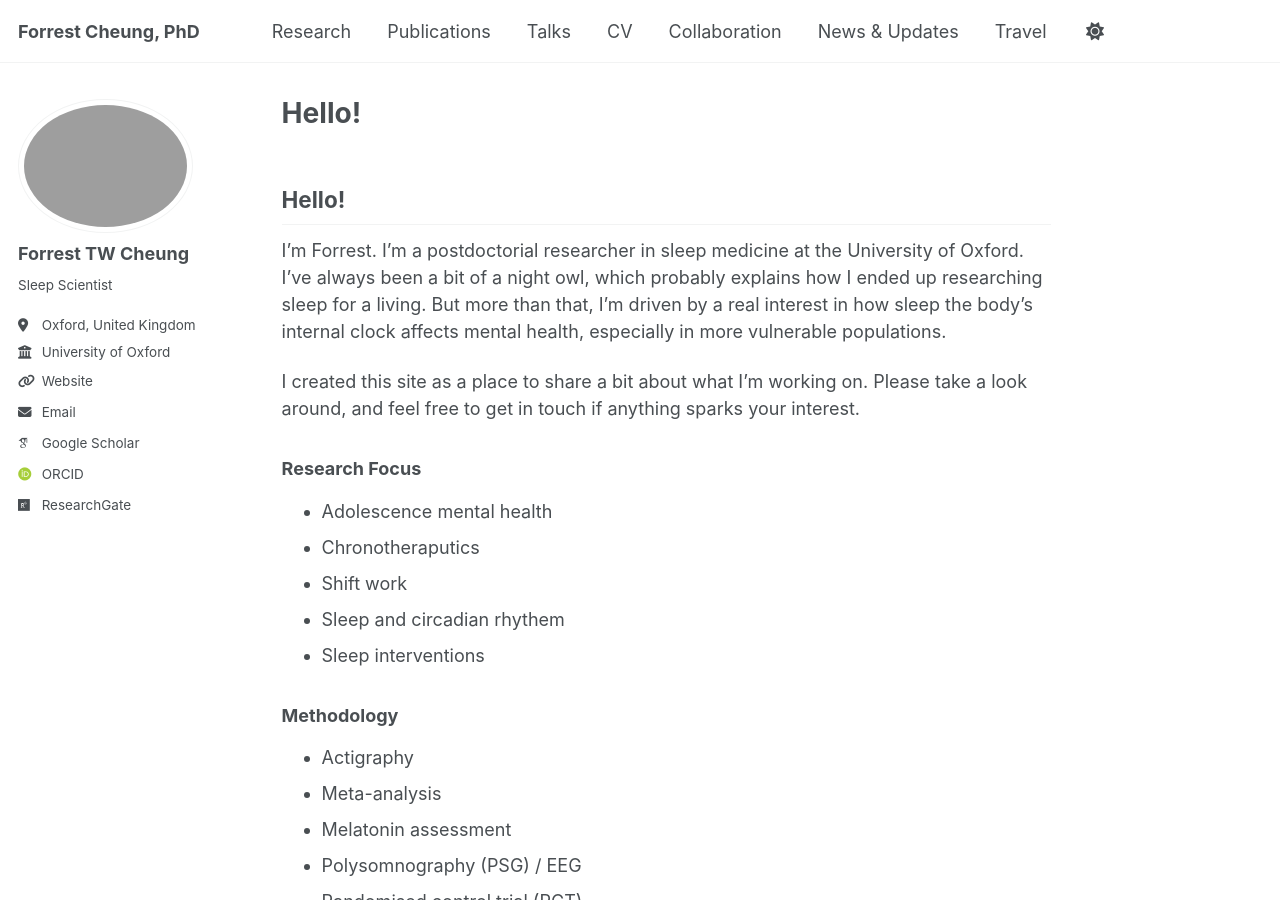
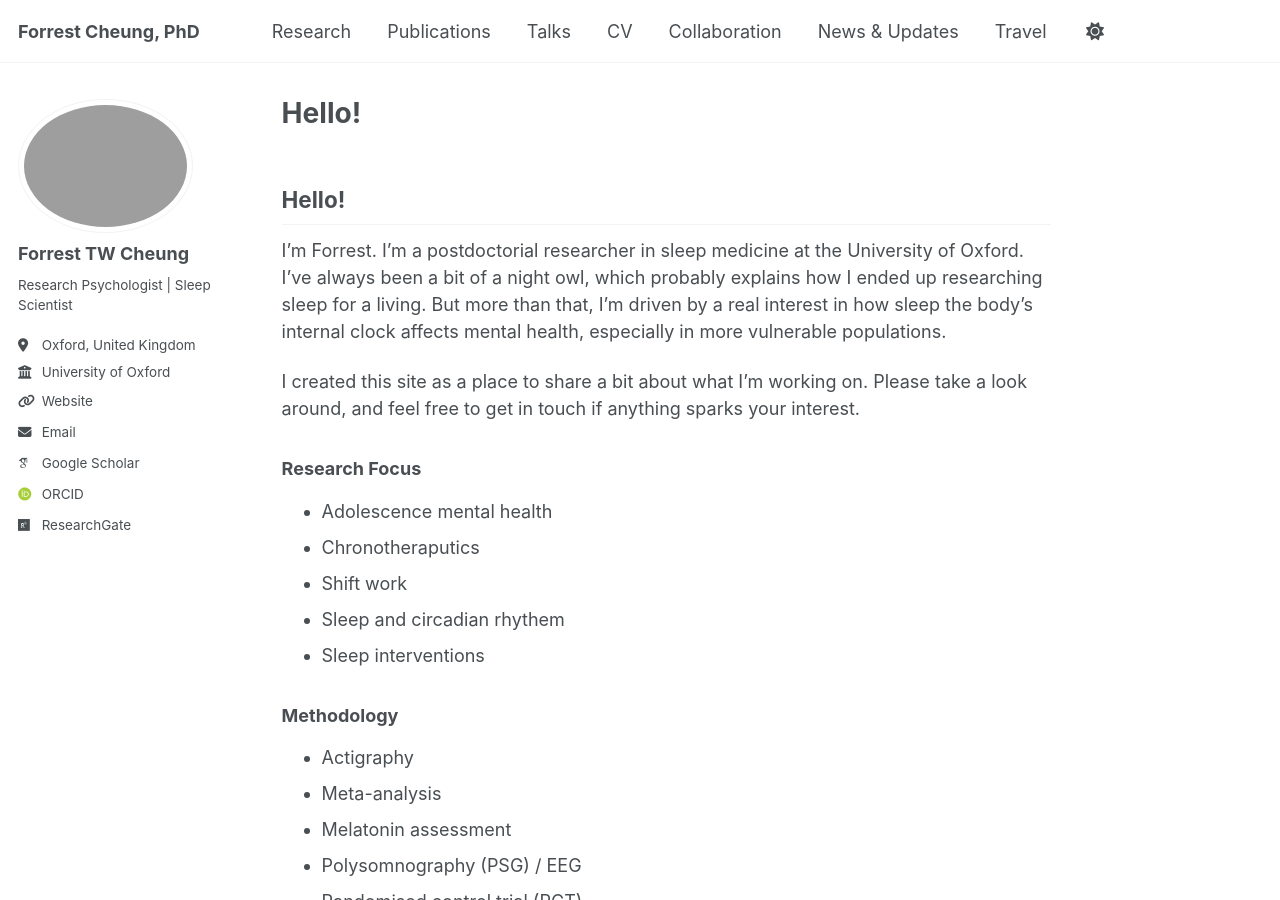
Before and after one commit to forrestcheungtw/forrestcheungtw.github.io, a Jekyll site: the page built from index.md, in a window 1280 px wide and 900 px high. Built offline with Jekyll 4.4.1, drawn with Linux system fonts in a browser that asks for light colours; some web fonts are replaced; a script that is not in the unit is left out; our own code applies the rules of GitHub Pages for plain Markdown files.

Commit message:
Updated 1 file via CloudCannon.

```diff
--- a/_config.yml
+++ b/_config.yml
@@ -11,7 +11,7 @@ author:
   avatar: profile.png
   name: Forrest TW Cheung
   pronouns:
-  bio: Sleep Scientist
+  bio: Research Psychologist | Sleep Scientist
   location: Oxford, United Kingdom
   employer: University of Oxford
   uri: https://www.ndcn.ox.ac.uk/team/forrest-tin-wai-cheung
```
